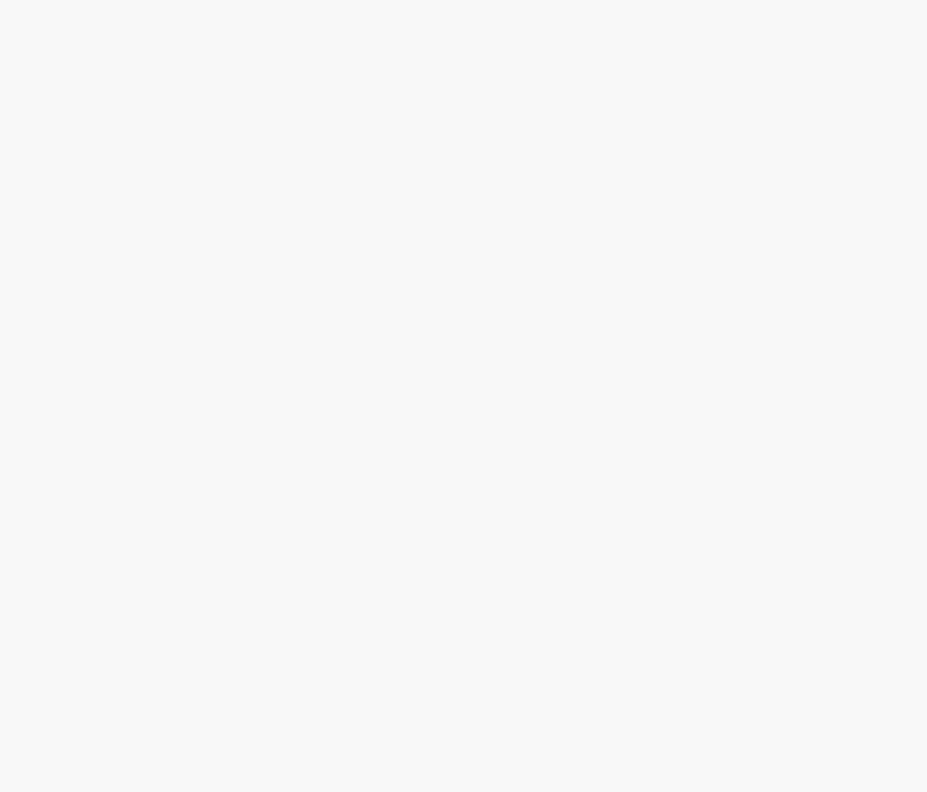
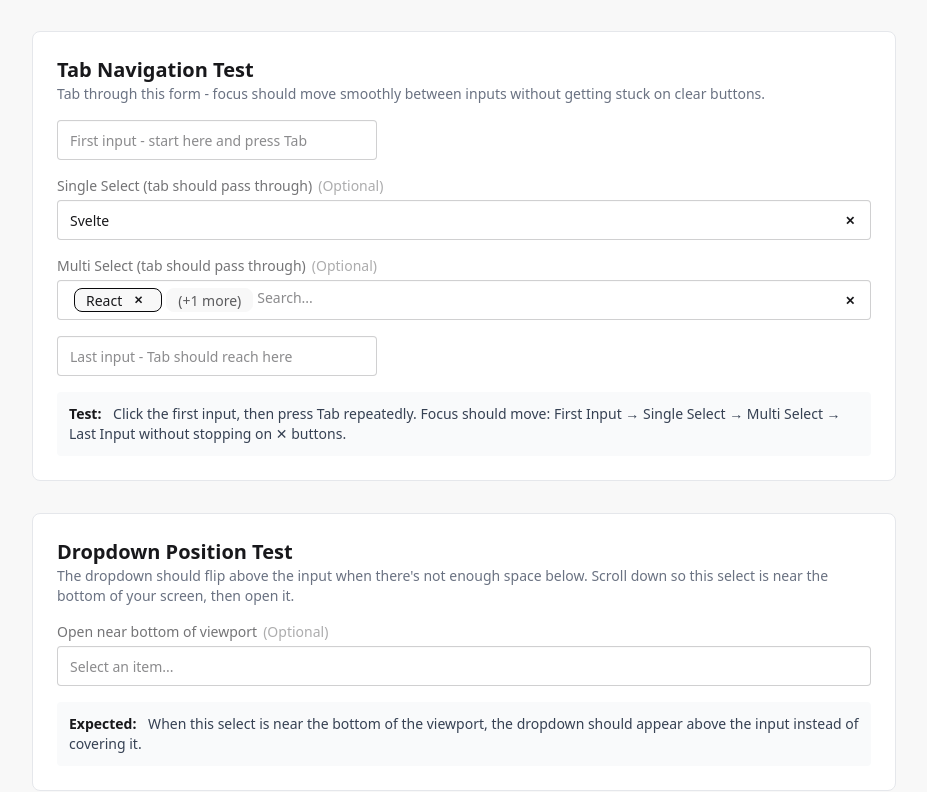
Before and after one commit to derekhearst/SimpleSvelte, a SvelteKit app: page /select-tests in a window 1280 px wide. Shown: the part 2515-3307 px from the top of the page, without its empty margins (176-1103 px from the left). Before the commit the page ends 2546 px from the top, so only its background shows below. Built offline with nearby package versions, Linux system fonts and the light colour scheme.

Commit message:
Enhance accessibility and usability of Select component with tabindex adjustments and dropdown position tests

```diff
--- a/src/lib/Select.svelte
+++ b/src/lib/Select.svelte
@@ -405,6 +405,7 @@
 			aria-expanded={dropdownOpen}
 			aria-haspopup="listbox"
 			aria-controls={popoverId}
+			tabindex="-1"
 			class="select relative h-max min-h-10 w-full min-w-12 cursor-pointer bg-none! pr-1 text-left"
 			style="anchor-name: {anchorName}"
 			title={tooltipText}
@@ -427,18 +428,11 @@
 							<span class="max-w-[200px] truncate">{selectedItems[0].label}</span>
 							<span
 								role="button"
-								tabindex="0"
+								tabindex="-1"
 								class="btn btn-xs btn-circle btn-ghost hover:bg-base-300"
 								onclick={(e) => {
 									e.stopPropagation()
 									removeSelectedItem(selectedItems[0].value)
-								}}
-								onkeydown={(e) => {
-									if (e.key === 'Enter' || e.key === ' ') {
-										e.preventDefault()
-										e.stopPropagation()
-										removeSelectedItem(selectedItems[0].value)
-									}
 								}}>
 								✕
 							</span>
@@ -479,19 +473,12 @@
 			{#if !required && ((multiple && Array.isArray(normalizedValue) && normalizedValue.length > 0) || (!multiple && normalizedValue))}
 				<span
 					role="button"
-					tabindex="0"
+					tabindex="-1"
 					class="btn btn-sm btn-circle btn-ghost bg-base-100 absolute top-1 right-1"
 					onclick={(e) => {
 						e.preventDefault()
 						e.stopPropagation()
 						clearAll()
-					}}
-					onkeydown={(e) => {
-						if (e.key === 'Enter' || e.key === ' ') {
-							e.preventDefault()
-							e.stopPropagation()
-							clearAll()
-						}
 					}}>
 					✕
 			</span>
@@ -504,8 +491,9 @@
 			id={popoverId}
 			popover
 			role="listbox"
-			class="dropdown menu bg-base-100 rounded-box z-50 mt-2 flex flex-col flex-nowrap gap-1 p-2 shadow outline m-0 {!dropdownOpen ? 'pointer-events-none' : ''}"
-			style="position-anchor: {anchorName}; position: fixed; top: anchor(bottom); left: anchor(left); width: anchor-size(width)"
+			inert={!dropdownOpen}
+			class="dropdown menu bg-base-100 rounded-box z-50 flex flex-col flex-nowrap gap-1 p-2 shadow outline m-0"
+			style="position-anchor: {anchorName}; position: fixed; top: anchor(bottom); left: anchor(left); width: anchor-size(width); margin-block: 0.5rem; position-try-fallbacks: flip-block;"
 			ontoggle={handlePopoverToggle}>
 			{#if multiple && filteredItems.length > 1}
 					<!-- Select All / Clear All options for multi-select -->
--- a/src/routes/select-tests/+page.svelte
+++ b/src/routes/select-tests/+page.svelte
@@ -54,6 +54,13 @@
 	let multiValue = $state([])
 	let requiredValue: string | undefined = $state()
 	let optionalValue = $state([])
+
+	// Tab navigation test
+	let tabTestSingle = $state('svelte')
+	let tabTestMulti = $state(['react', 'vue'])
+
+	// Dropdown position test
+	let positionTestValue: string | undefined = $state()
 </script>
 
 <div class="container mx-auto max-w-4xl space-y-8 px-4 py-8">
@@ -228,4 +235,64 @@
 		</div>
 		<Select {options} bind:value={optionalValue} label="Optional Frameworks" name="optional-frameworks" multiple />
 	</section>
+
+	<!-- Tab Navigation Test -->
+	<section class="space-y-4 rounded-lg border border-gray-200 bg-white p-6">
+		<div>
+			<h2 class="text-xl font-semibold">Tab Navigation Test</h2>
+			<p class="text-sm text-gray-500">
+				Tab through this form - focus should move smoothly between inputs without getting stuck on clear buttons.
+			</p>
+		</div>
+		<form class="flex flex-col gap-4">
+			<input type="text" class="input input-bordered" placeholder="First input - start here and press Tab" />
+			<Select
+				bind:value={tabTestSingle}
+				{options}
+				label="Single Select (tab should pass through)"
+				name="tab-test-single" />
+			<Select
+				bind:value={tabTestMulti}
+				{options}
+				label="Multi Select (tab should pass through)"
+				name="tab-test-multi"
+				multiple />
+			<input type="text" class="input input-bordered" placeholder="Last input - Tab should reach here" />
+		</form>
+		<div class="rounded bg-gray-50 p-3 text-sm">
+			<strong>Test:</strong>
+			<span class="ml-2 text-gray-700">
+				Click the first input, then press Tab repeatedly. Focus should move: First Input → Single Select → Multi Select
+				→ Last Input without stopping on ✕ buttons.
+			</span>
+		</div>
+	</section>
+
+	<!-- Dropdown Position Test (Near Bottom) -->
+	<section class="space-y-4 rounded-lg border border-gray-200 bg-white p-6">
+		<div>
+			<h2 class="text-xl font-semibold">Dropdown Position Test</h2>
+			<p class="text-sm text-gray-500">
+				The dropdown should flip above the input when there's not enough space below. Scroll down so this select is near
+				the bottom of your screen, then open it.
+			</p>
+		</div>
+		<Select
+			bind:value={positionTestValue}
+			options={groupedOptionsLarge}
+			label="Open near bottom of viewport"
+			name="position-test" />
+		<div class="rounded bg-gray-50 p-3 text-sm">
+			<strong>Expected:</strong>
+			<span class="ml-2 text-gray-700">
+				When this select is near the bottom of the viewport, the dropdown should appear above the input instead of
+				covering it.
+			</span>
+		</div>
+	</section>
+
+	<!-- Spacer for testing near-bottom positioning -->
+	<div class="h-96 rounded-lg border-2 border-dashed border-gray-300 bg-gray-50 flex items-center justify-center">
+		<p class="text-gray-500">Scroll spacer - position the select above near viewport bottom to test flip behavior</p>
+	</div>
 </div>
```
